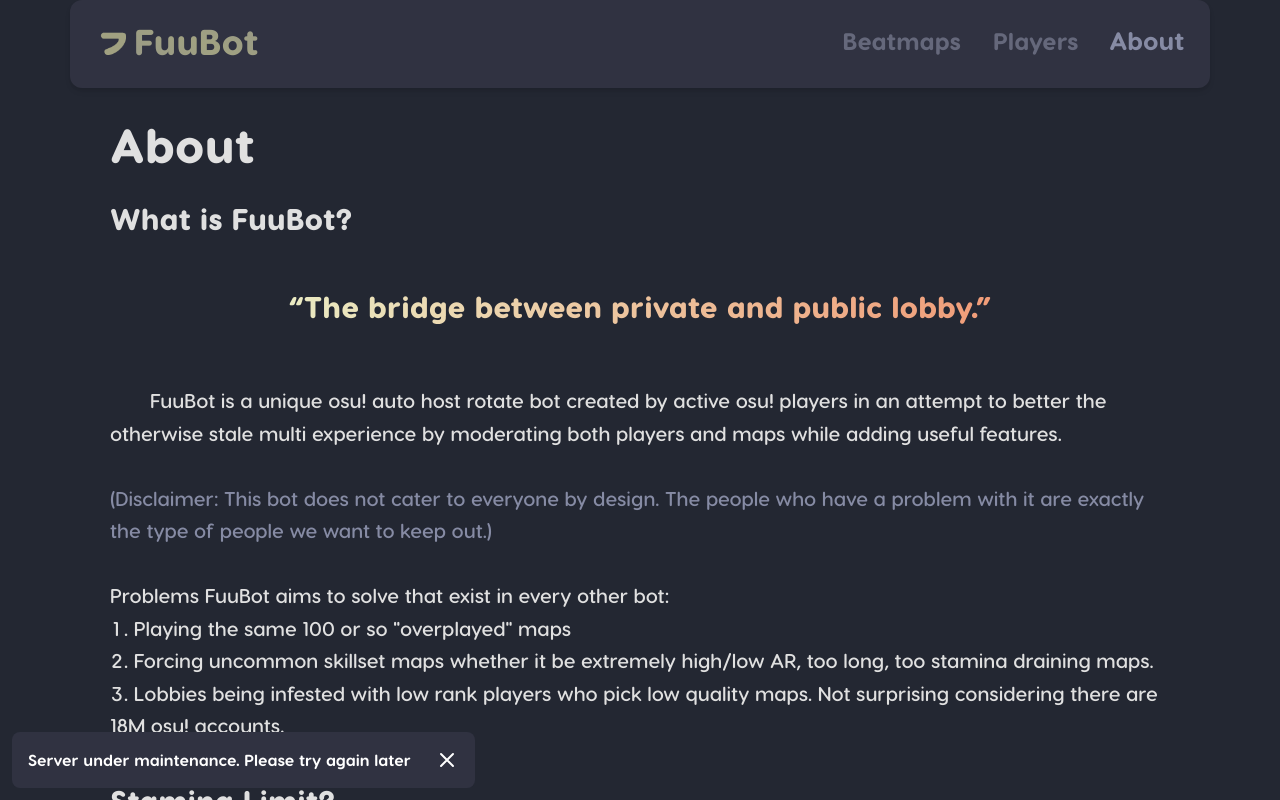
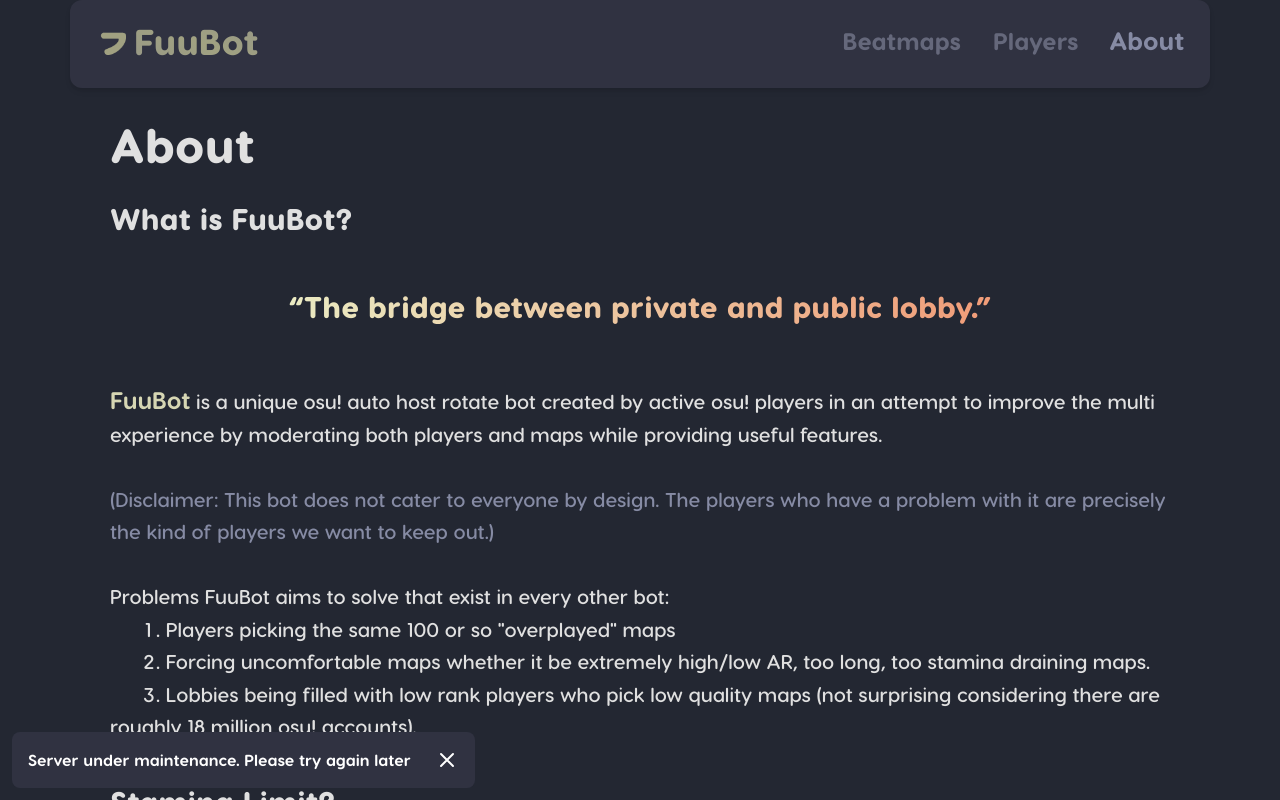
Before and after one commit to josephbinoy/FuuBot-web, a React (Vite) app in the folder client/: page /about in a window 1280 px wide. Built offline with nearby package versions, Linux system fonts and the light colour scheme; no server answers.

Commit message:
ui update

```diff
--- a/client/src/About.jsx
+++ b/client/src/About.jsx
@@ -1,5 +1,6 @@
 import CustomNavbar from "./components/CustomNavbar"
 import StaminaChart from "./components/StaminaChart";
+import { Link } from "react-router-dom";
 
 export default function About() {
   return(
@@ -9,25 +10,25 @@
         <div className="flex flex-col mx-auto max-w-screen-xl px-10 text-gray-300 text-xl leading-relaxed" id="about">
             <h2 className="text-3xl font-black mb-5">What is FuuBot?</h2>
             <p className="text-3xl mx-auto my-8 font-black mb-5 text-transparent bg-clip-text bg-gradient-to-r from-glow-100 to-[#f09c78]">“The bridge between private and public lobby.”</p>
-            <p className="indent-10 mt-10">FuuBot is a unique osu! auto host rotate bot created by active osu! players in an attempt to better the otherwise stale multi experience by moderating both players and maps while adding useful features.</p>
+            <p className="mt-10"><span className="text-glow-100 font-bold opacity-90 text-2xl">FuuBot</span> is a unique osu! auto host rotate bot created by active osu! players in an attempt to improve the multi experience by moderating both players and maps while providing useful features.</p>
             <br />
-            <p className="text-osuslate-50">(Disclaimer: This bot does not cater to everyone by design. The people who have a problem with it are exactly the type of people we want to keep out.)</p>
+            <p className="text-osuslate-50">(Disclaimer: This bot does not cater to everyone by design. The players who have a problem with it are precisely the kind of players we want to keep out.)</p>
             <br />
             <p>Problems FuuBot aims to solve that exist in every other bot: </p>
-            <ul className="list-decimal list-inside">
-                <li>Playing the same 100 or so "overplayed" maps</li>
-                <li>Forcing uncommon skillset maps whether it be extremely high/low AR, too long, too stamina draining maps. </li>
-                <li>Lobbies being infested with low rank players who pick low quality maps. Not surprising considering there are 18M osu! accounts.</li>
+            <ul className="list-decimal list-inside indent-8">
+                <li>Players picking the same 100 or so "overplayed" maps</li>
+                <li>Forcing uncomfortable maps whether it be extremely high/low AR, too long, too stamina draining maps. </li>
+                <li>Lobbies being filled with low rank players who pick low quality maps (not surprising considering there are roughly 18 million osu! accounts).</li>
             </ul>
         </div>
-        <div className="flex flex-col mx-auto max-w-screen-xl px-10 my-10 text-gray-300 text-xl leading-relaxed" id="chart">
+        <div className="flex flex-col mx-auto max-w-screen-xl px-10 my-10 text-gray-300 text-xl leading-relaxed" id="stamina">
             <h2 className="text-3xl font-black mb-5">Stamina Limit?</h2>
-            <p className="indent-10">Stamina is measured in Circles Per Second or CPS (technically Objects Per Second). We limit those maps that have a vey high CPS (mostly stream maps and maps with high note density)</p>
+            <p className="indent-10">Stamina is measured in <span className="text-glow-100">Circles Per Second or CPS</span> (technically Objects Per Second). We limit those maps that have a vey high CPS (mostly stream maps and maps with high note density)</p>
             <br />
             <p >Use the interactive chart to check the stamina limit and maximum allowed object count based on map length: </p>
             <StaminaChart />
         </div>
-        <div className="flex flex-col mx-auto max-w-screen-xl px-10 text-gray-300 text-xl" id="formula">
+        <div className="flex flex-col mx-auto max-w-screen-xl px-10 text-gray-300 text-xl leading-relaxed" id="formula">
             <h2 className="text-3xl font-black mb-5">How is Stamina Limit Calculated?</h2>
             <p className="indent-10">Stamina limit is calculated using two simple formulas devised based on player feedback as follows: </p>
             <p>For 2 minutes and under: </p>
@@ -38,13 +39,11 @@
         </div>
         <div className="flex flex-col mx-auto max-w-screen-xl px-10 text-gray-300 text-xl my-10 leading-relaxed" id="popular">
           <h2 className="text-3xl font-black mb-5">Why does it ban popular maps?</h2>
-            <p className="indent-10">Simple answer: To diversify the multi map pool. There are hundred of thousands of beatmaps out there but players like to pick the same fraction of maps. </p>
+            <p className="indent-10">Simple answer: To <span className="text-glow-100">diversify the multi map pool</span>. There are hundred of thousands of beatmaps out there but players tend to pick the same few maps. By banning popular maps, we encourage players to explore and pick maps they otherwise wouldn't. This gives more exposure to thousands of maps with low play count.</p>
+            <h2 className="text-3xl font-black mt-10 mb-5">How does it work?</h2>
+            <p className="indent-10">We keep track of each and every map a player picks, whether valid or not. You can view the stats on our <Link to="/" className="text-glow-100 underline underline-offset-4 hover:opacity-70">Beatmaps Page</Link>.</p>
             <br />
-            <p>By banning popular maps, we encourage players to explore and pick maps they would otherwise not pick. This not only gives exposure to thousands of maps with low play count but also leads to uncovering of "hidden gems" of maps.</p>
-            <h2 className="text-3xl font-black mt-10 mb-5">How does it work?</h2>
-            <p className="indent-10">We keep track of each and every map a player picks, whether valid or not. You can view the stats on our homepage.</p>
-            <br />
-            <p className="mb-5">Maps are banned based on their weekly, monthly, yearly or alltime pick counts. These limits are calculated based on the total pick counts of all maps using the formulas as follows: </p>
+            <p className="mb-5">Maps are banned based on their <span className="text-glow-100">weekly, monthly, yearly or alltime pick counts.</span> The limits are calculated based on the total pick counts of all maps using the formulas as follows: </p>
             <ul className="list-decimal list-inside">
                 <li>Weekly Limit</li>
                 <img src="weekly.svg" alt="equation" className="w-[400px] mx-auto my-8" />
@@ -58,7 +57,7 @@
         </div>
         <div className="flex flex-col mx-auto max-w-screen-xl px-10 text-gray-300 text-xl my-10 mb-40 leading-relaxed" id="other">
             <h2 className="text-3xl font-black mb-5">Why does it ban some players?</h2>
-            <p className="indent-10">Firstly, the ban is temporary. The ban disappears once the lobby restarts. Secondly, this ban is based on a minimum pp requirement, which is based on the star difficulty range of the lobby. Players who are under this requirement are banned.</p>
+            <p className="indent-10">Firstly, the ban is temporary. It disappears once the lobby restarts. Secondly, this ban is based on a minimum pp requirement, which is based on the star difficulty range of the lobby. Players who are under this requirement are banned.</p>
         </div>
     </div>
   )
```
